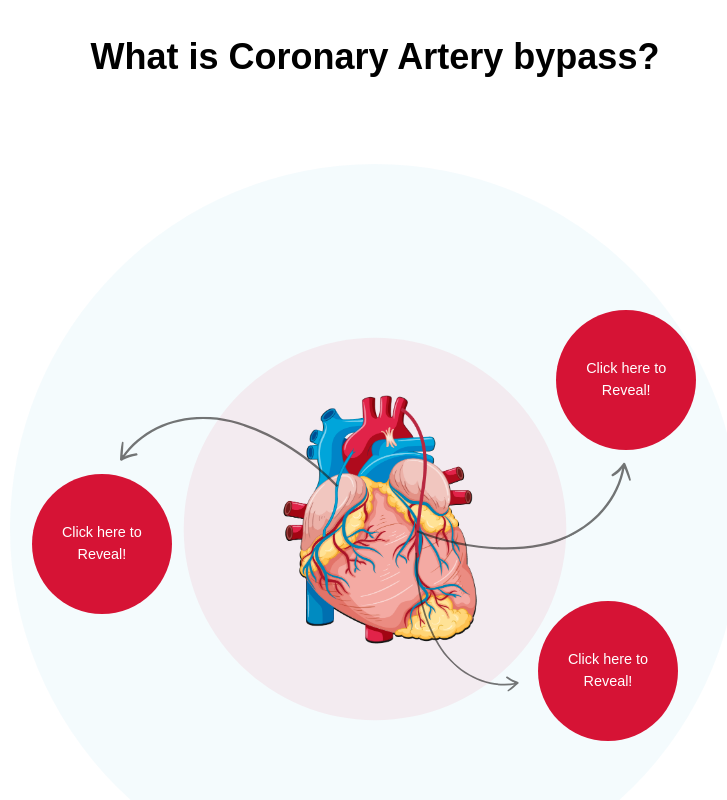
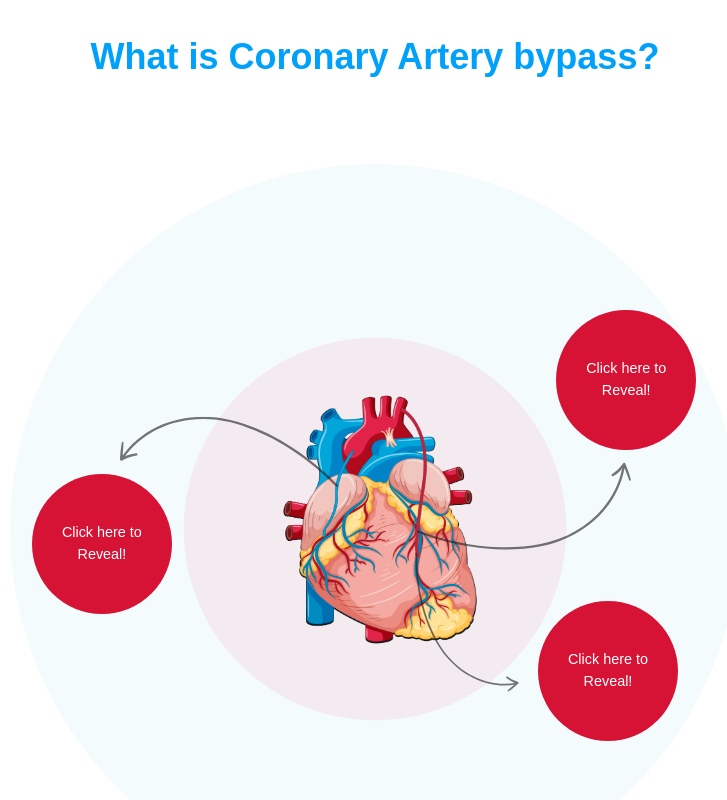
Before and after one commit to Balaji-Rahunathan/Heart-Surgery-App, a React (Create React App) app: page /intro in a window 1280 px wide. Shown: the top 800 px of the page, without its empty margins (265-992 px from the left). Built offline with nearby package versions, Linux system fonts and the light colour scheme.

Commit message:
Header color change

```diff
--- a/src/screens/intro/intro.screen.scss
+++ b/src/screens/intro/intro.screen.scss
@@ -29,7 +29,7 @@
         padding: 50px 0 50px 0;
     }
     .head-title {
-        color: black;
+        color: #00a1fb;
         margin-top: 30px;
         font-size: 36px;
         font-family: "AvenirNextLTPro-Bold", sans-serif;
```
